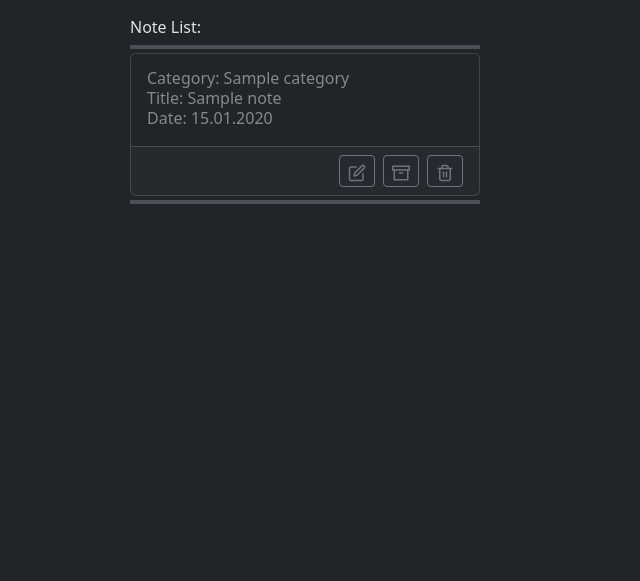
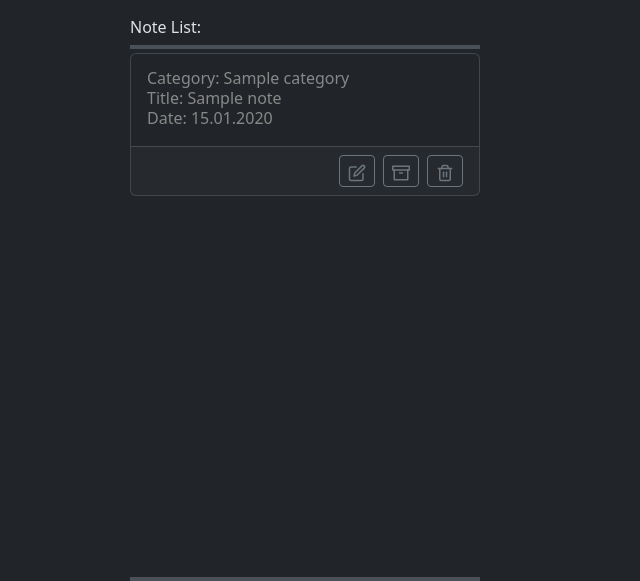
Before and after one commit to BRANYA43/online_notes, a Django app: template src/templates/home.html in a window 1280 px wide. Shown: the part 357-938 px from the top of the page, without its empty margins (0-640 px from the left). Before the commit the page ends 561 px from the top, so only its background shows below. Run offline with Django 4.2, Linux system fonts and the light colour scheme; the template is opened without the code that fills it: most values are stand-ins (such as "Sample title", 1, 10 or a date in 2020); some libraries are stand-ins or nearby versions.

Commit message:
Set new height for note_list

```diff
--- a/src/templates/includes/note_list.html
+++ b/src/templates/includes/note_list.html
@@ -1,7 +1,7 @@
 <div class="text-sm">
   <h6>Note List:</h6>
   <div class="border border-top border-2 mb-1"></div>
-  <div id="note_list" class="overflow-auto d-flex flex-column gap-3" style="max-height: 620px;">
+  <div id="note_list" class="overflow-auto d-flex flex-column gap-3" style="height: 520px;">
     {% for note in worktable.get_all_notes %}
         <div id="{{ note.id }}" class="card" data-url="{% url 'update_note' note.id %}">
           <div class="card-body" {% if note.category %} style="color: {{ note.category.color }}"{% endif %}>
```
